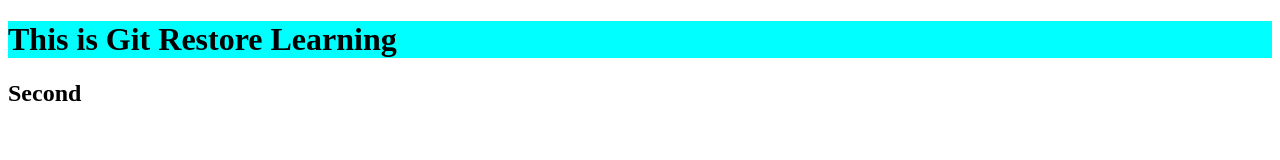
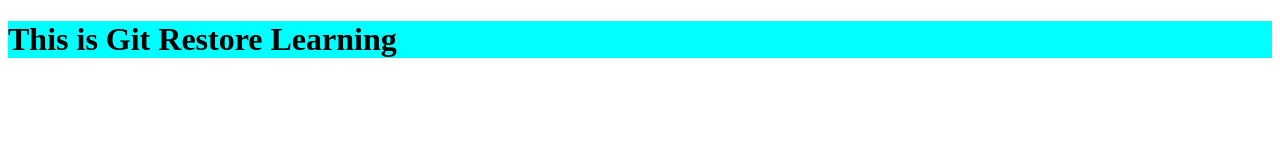
Before and after one commit to ShehrozAshrafKhan/Git-Restore, a plain HTML site: page index.html in a window 1280 px wide. Drawn offline with Linux system fonts and the light colour scheme.

Commit message:
Revert "Second Commit"
This reverts commit bbaaf0df4c8a4f3f2cb88fb2e40d974626a43560.

```diff
--- a/index.html
+++ b/index.html
@@ -8,6 +8,5 @@
 </head>
 <body>
     <h1 id="heading">This is Git Restore Learning</h1>
-    <h2 id="heading2">Second</h2>
 </body>
 </html>
```
